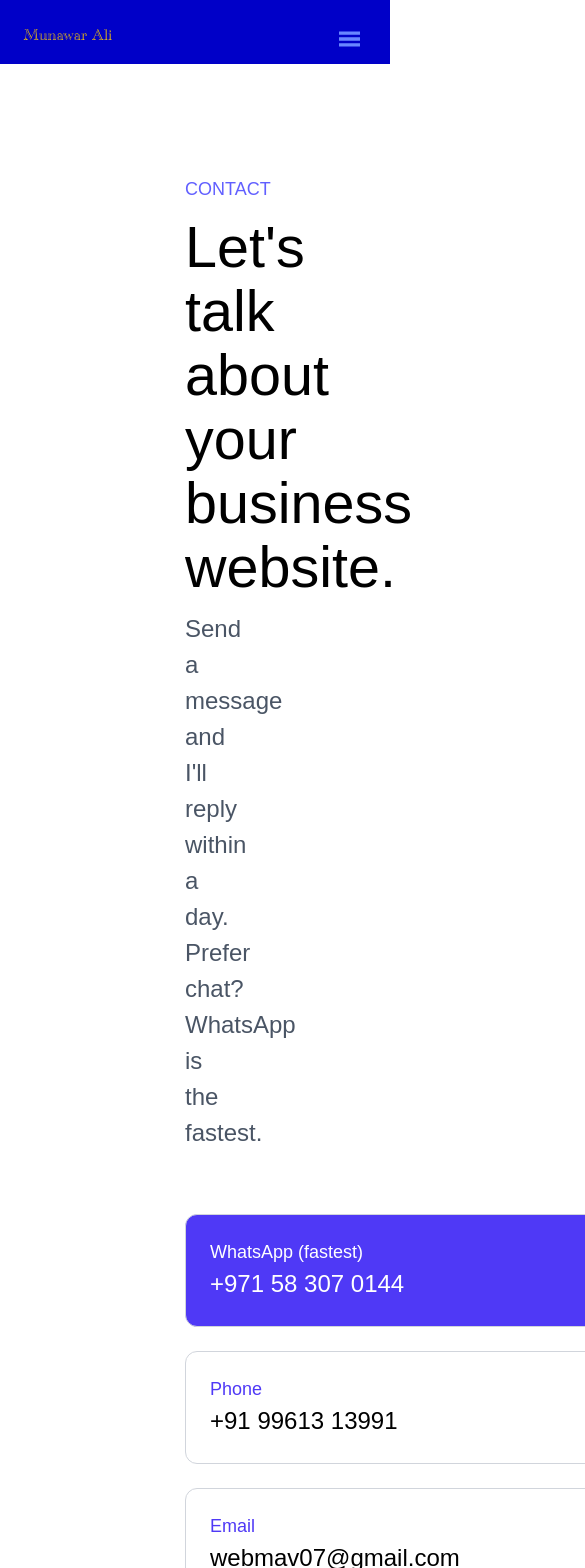
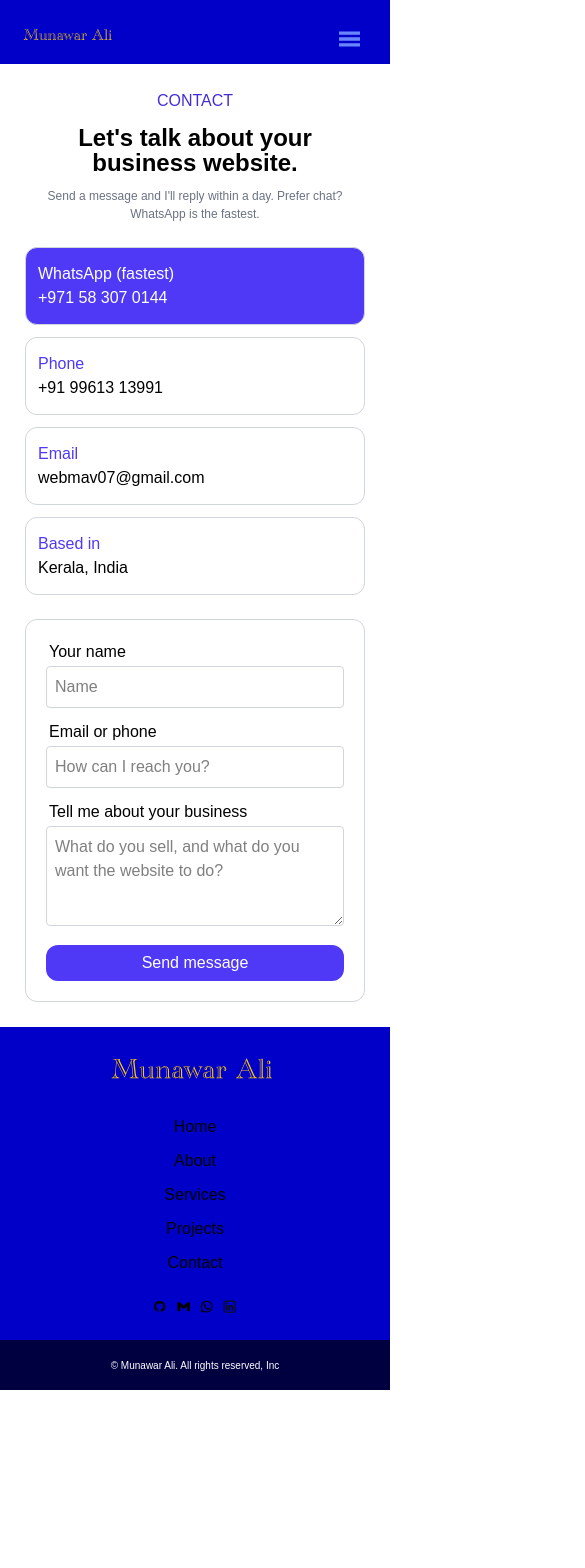
Before and after one commit to Webmav/my-portfolio, a React (Vite) app: page /contact in a window 390 px wide. Shown: the top 1568 px of the page, 585 px wide, since content can reach past the window. After the commit the page ends 1390 px from the top, so only its background shows below. Built offline with nearby package versions, Linux system fonts and the light colour scheme; a web font is replaced by a local one.

Commit message:
Fully styled ContactPage to be responsive and functionable.

```diff
--- a/src/pages/ContactPage.jsx
+++ b/src/pages/ContactPage.jsx
@@ -1,79 +1,89 @@
+import { useState, useEffect } from 'react';
+
 export default function ContactPage() {
+    const [name, setName] = useState("");
+    const [contact, setContact] = useState("")
+    const [description, setDescription] = useState("")
+
+    useEffect( () => {
+        setName("")
+        setContact("")
+        setDescription("")
+    }, [])
+
+    const message = `https://wa.me//971583070144?text=Hi, I am ${name} and you can contact me at ${contact}. My business is : ${description}`
+
     return(
-        <div className="px-[185px] py-[100px] pb-[150px] ">
-            <div className="flex flex-col gap-[12px]">
-                <h1 className="text-[18px] text-indigo-500 mt-[12px]">CONTACT</h1>
+        <div className="px-[25px] md:px-[185px] py-[25px] md:py-[100px] md:pb-[150px] ">
+            <div className="flex flex-col max-md:items-center gap-[12px]">
+                <h1 className="text-[16px] md:text-[20px] text-indigo-700">CONTACT</h1>
 
-                <h2 className="text-[57.5px] leading-[64px] text-black ">
-                    Let's talk about your
-                    <br />
-                    business website.
-                </h2>
+                <h2 className="font-bold text-[24px] md:text-[56px] text-black leading-[25px] md:leading-[64px] max-md:text-center"> Let's talk about your business website. </h2>
 
-                <h3 className="text-[24px] text-gray-600">
-                    Send a message and I'll reply within a day. Prefer chat? WhatsApp is the
-                    <br />
-                    fastest.
-                </h3>
+                <h3 className="text-[12px] md:text-[18px] text-gray-500 font-normal max-md:text-center"> Send a message and I'll reply within a day. Prefer chat? WhatsApp is the fastest. </h3>
             </div>
 
-            <div className="flex pt-[62.5px]">
-                <div className="mr-[36px] flex flex-col gap-[24px] ">
-                    <div className="px-[24px] border border-gray-300 rounded-[12px] py-[24px] bg-indigo-600 text-white w-[475px] ">
-                        <h1 className="text-[18px] text-white ">WhatsApp (fastest)</h1>
-                        <h3 className="text-[24px] text-white">+971 58 307 0144</h3>
+            <div className="flex max-md:flex-col pt-[24px] md:pt-[62.5px]">
+                <div className="md:mr-[36px] flex flex-col  gap-[12px] md:gap-[24px] ">
+                    <div className="border border-gray-300 rounded-[12px] px-[12px] md:px-[24px] py-[14px] md:py-[24px] bg-indigo-600 text-white w-full md:w-[475px] ">
+                        <h1 className="text-[16px] md:text-[18px] text-white ">WhatsApp (fastest)</h1>
+                        <h3 className="text-[16px] md:text-[24px] text-white">+971 58 307 0144</h3>
                     </div>
 
-                    <div className="px-[24px] border border-gray-300 rounded-[12px] py-[24px] hover:bg-indigo-600 hover:text-white w-[475px] ">
-                        <h1 className="text-[18px] text-indigo-600 ">Phone</h1>
-                        <h3 className="text-[24px] text-black">+91 99613 13991</h3>
+                    <div className="border border-gray-300 rounded-[12px] px-[12px] md:px-[24px] py-[14px] md:py-[24px] w-full md:w-[475px] ">
+                        <h1 className="text-[16px] md:text-[18px] text-indigo-600 ">Phone</h1>
+                        <h3 className="text-[16px] md:text-[24px] text-black">+91 99613 13991</h3>
                     </div>
 
-                    <div className="px-[24px] border border-gray-300 rounded-[12px] py-[24px] hover:bg-indigo-600 hover:text-white w-[475px] ">
-                        <h1 className="text-[18px] text-indigo-600 ">Email</h1>
-                        <h3 className="text-[24px] text-black">webmav07@gmail.com</h3>
+                    <div className="border border-gray-300 rounded-[12px] px-[12px] md:px-[24px] py-[14px] md:py-[24px] w-full md:w-[475px] ">
+                        <h1 className="text-[16px] md:text-[18px] text-indigo-600 ">Email</h1>
+                        <h3 className="text-[16px] md:text-[24px] text-black">webmav07@gmail.com</h3>
                     </div>
 
-                    <div className="px-[24px] border border-gray-300 rounded-[12px] py-[24px] hover:bg-indigo-600 hover:text-white w-[475px] ">
-                        <h1 className="text-[18px] text-indigo-600 ">Based in</h1>
-                        <h3 className="text-[24px] text-black">Kerala, India</h3>
+                    <div className="border border-gray-300 rounded-[12px] px-[12px] md:px-[24px] py-[14px] md:py-[24px] w-full md:w-[475px] ">
+                        <h1 className="text-[16px] md:text-[18px] text-indigo-600 ">Based in</h1>
+                        <h3 className="text-[16px] md:text-[24px] text-black">Kerala, India</h3>
                     </div>
                 </div>
 
-                <div className="flex flex-col gap-[24px] border border-gray-300 rounded-[12px] px-[40px] py-[40px] text-black w-full">
+                <div className="flex flex-col max-md:mt-[24px] gap-[12px] md:gap-[24px] border border-gray-300 rounded-[12px] px-[20px] md:px-[40px] py-[20px] md:py-[40px] text-black w-full">
                     <div>
-                        <h2 className="px-[3px] text-[20px] mb-[2px] ">Your name</h2>
+                        <h2 className="px-[3px] text-[16px] md:text-[20px] mb-[2px] ">Your name</h2>
                         <input
                             type="text"
                             name="name"
                             placeholder="Name"
-                            className="border border-gray-300 h-[58px] rounded px-3 py-1 w-full text-[20px]"
+                            onChange={ (e) => {setName(e.target.value)} }
+                            className="border border-gray-300 md:h-[58px] rounded px-[8px] md:px-3 py-[8px] md:py-1 w-full text-[16px] md:text-[20px]"
                         />
                     </div>
                     <div>
-                        <h2 className="px-[3px] text-[20px] mb-[2px] ">Email or phone</h2>
+                        <h2 className="px-[3px] text-[16px] md:text-[20px] mb-[2px] ">Email or phone</h2>
                         <input
                             type="email"
                             name="emailOrPhone"
                             placeholder="How can I reach you?"
-                            className="border border-gray-300 h-[58px] rounded px-3 py-1 w-full text-[20px]"
+                            onChange={ (e) => {setContact(e.target.value)} }
+                            className="border border-gray-300 md:h-[58px] rounded px-[8px] md:px-3 py-[8px] md:py-1 w-full text-[16px] md:text-[20px]"
                         />
                     </div>
                     <div>
-                        <h2 className="px-[3px] text-[20px] mb-[2px] ">Tell me about your business</h2>
+                        <h2 className="px-[3px] text-[16px] md:text-[20px] mb-[2px] ">Tell me about your business</h2>
                         <textarea
                             type="email"
                             name="emailOrPhone"
                             placeholder="What do you sell, and what do you want the website to do?"
-                            className="border border-gray-300 h-[150px] rounded px-3 py-1 w-full text-[20px]"
+                            onChange={ (e) => {setDescription(e.target.value)} }
+                            className="border border-gray-300 h-[100px] md:h-[150px] rounded px-[8px] md:px-3 py-[8px] md:py-1 w-full text-[16px] md:text-[20px]"
                         />
                     </div>
 
-                    <button
-                        className="rounded-[12px] w-full h-[60px] bg-indigo-600 text-white text-[20px] active:bg-indigo-700"
+                    <a
+                        className="flex justify-center items-center rounded-[12px] w-full h-[36px] md:h-[60px] bg-indigo-600 text-white text-[16px] md:text-[20px] active:bg-indigo-700"
+                        href={message}
                     >
                         Send message
-                    </button>
+                    </a>
                 </div>
             </div>
         </div>
```
